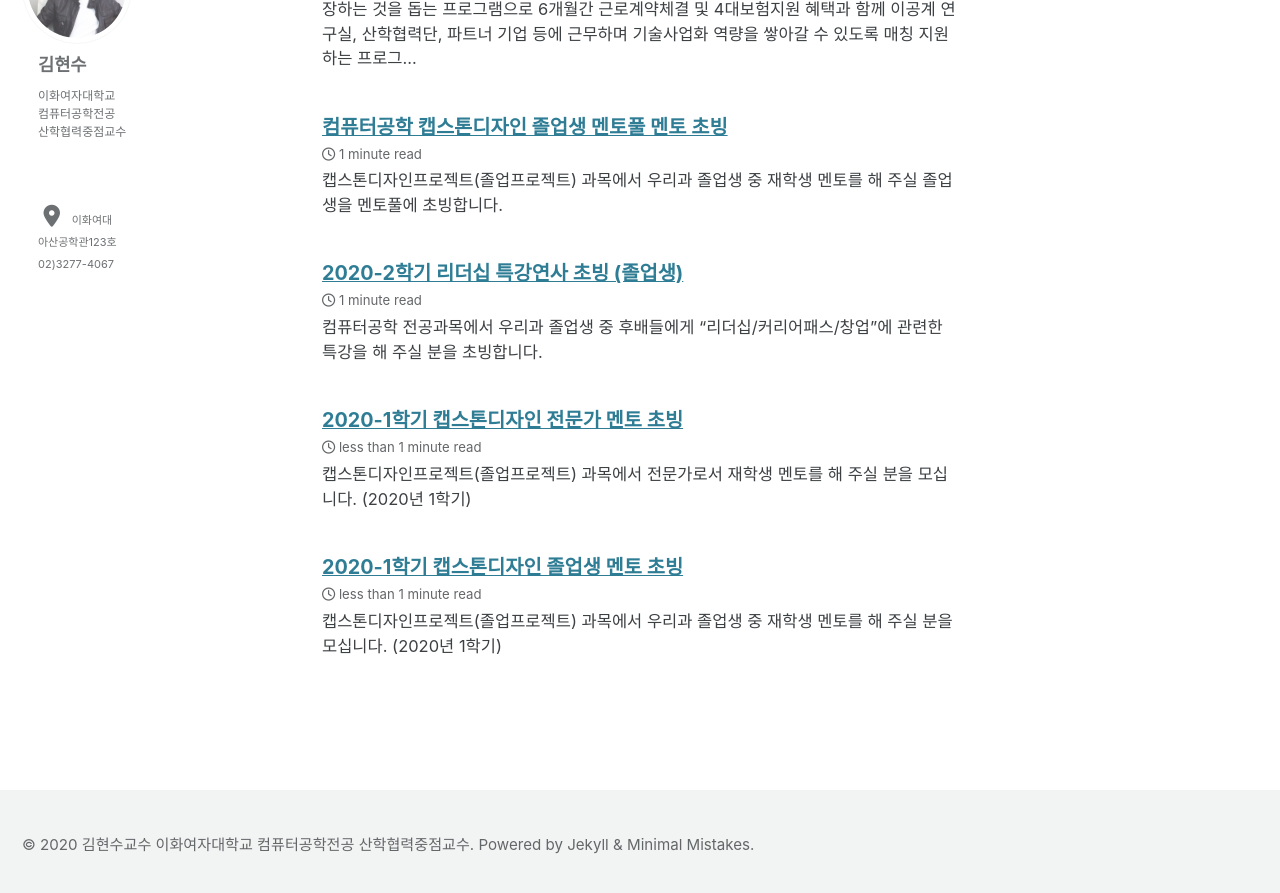
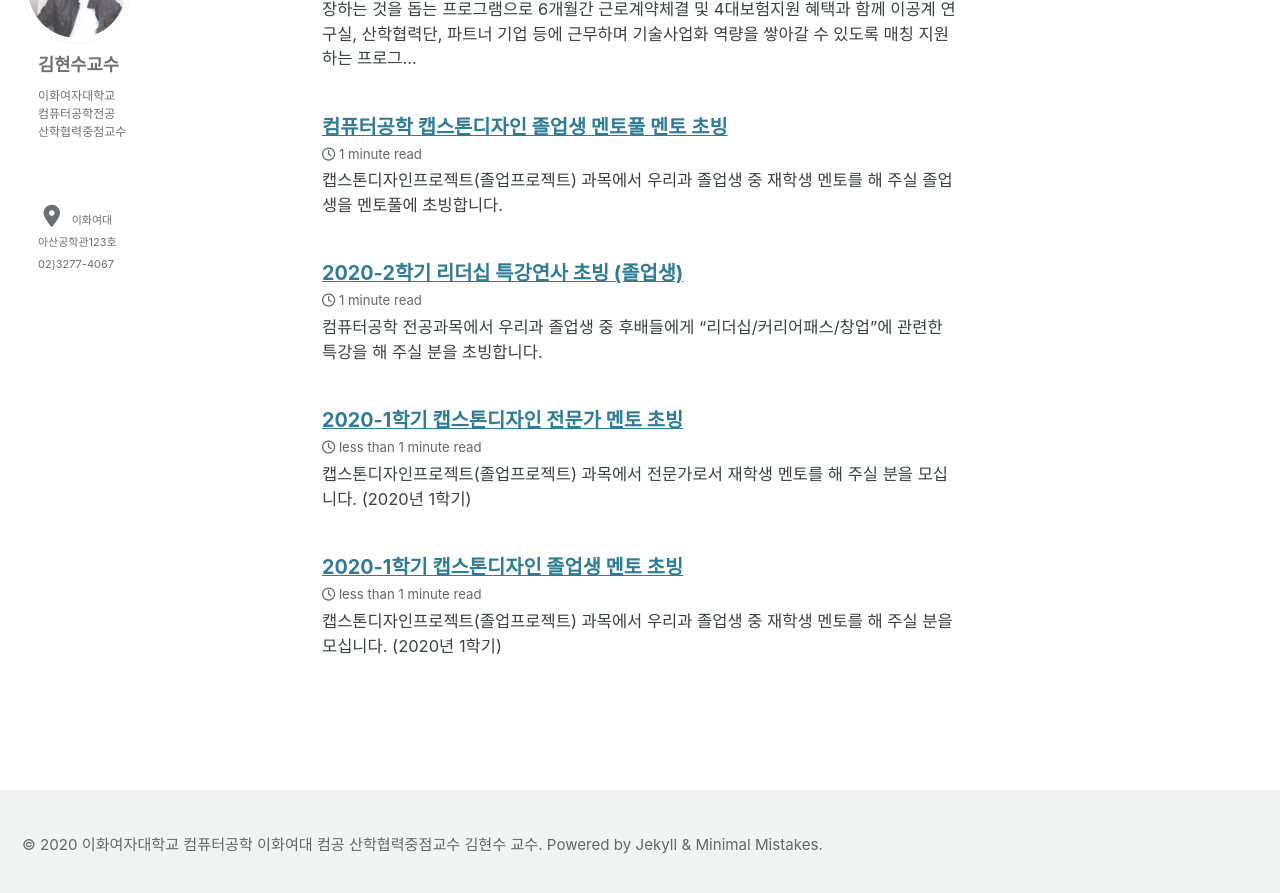
Before and after one commit to faculty-hieonn/faculty-hieonn.github.io, a Jekyll site: the page built from index.html, in a window 1280 px wide and 900 px high, scrolled down 272 px. Shown: the top 893 px of the window. Built offline with Jekyll 4.4.1, drawn with Linux system fonts in a browser that asks for light colours; cached includes are drawn as plain includes; nearby versions of some CDN libraries; the list of posts is cut into pages by our own code.

Commit message:
seo setting

```diff
--- a/_config.yml
+++ b/_config.yml
@@ -19,7 +19,7 @@ locale                   : "ko-KO"
 title                    : "COMPUTER SCIENCE AND ENGINEERING EWHA"
 title_separator          : "-"
 subtitle                 : "이화여자대학교 컴퓨터공학전공"
-name                     : "김현수교수 이화여자대학교 컴퓨터공학전공 산학협력중점교수"
+name                     : "이화여자대학교 컴퓨터공학 이화여대 컴공 산학협력중점교수 김현수 교수"
 description              : ""
 url                      : "https://faculty-hieonn.github.io"
 baseurl                  : ""
@@ -93,7 +93,7 @@ analytics:
 
 # Site Author
 author:
-  name             : "김현수"
+  name             : "김현수교수"
   avatar           : "/assets/images/bio-photo.jpg"
   bio              : "이화여자대학교<br>컴퓨터공학전공<br>산학협력중점교수"
   location         : "이화여대<br>아산공학관123호<br>02)3277-4067"
```
